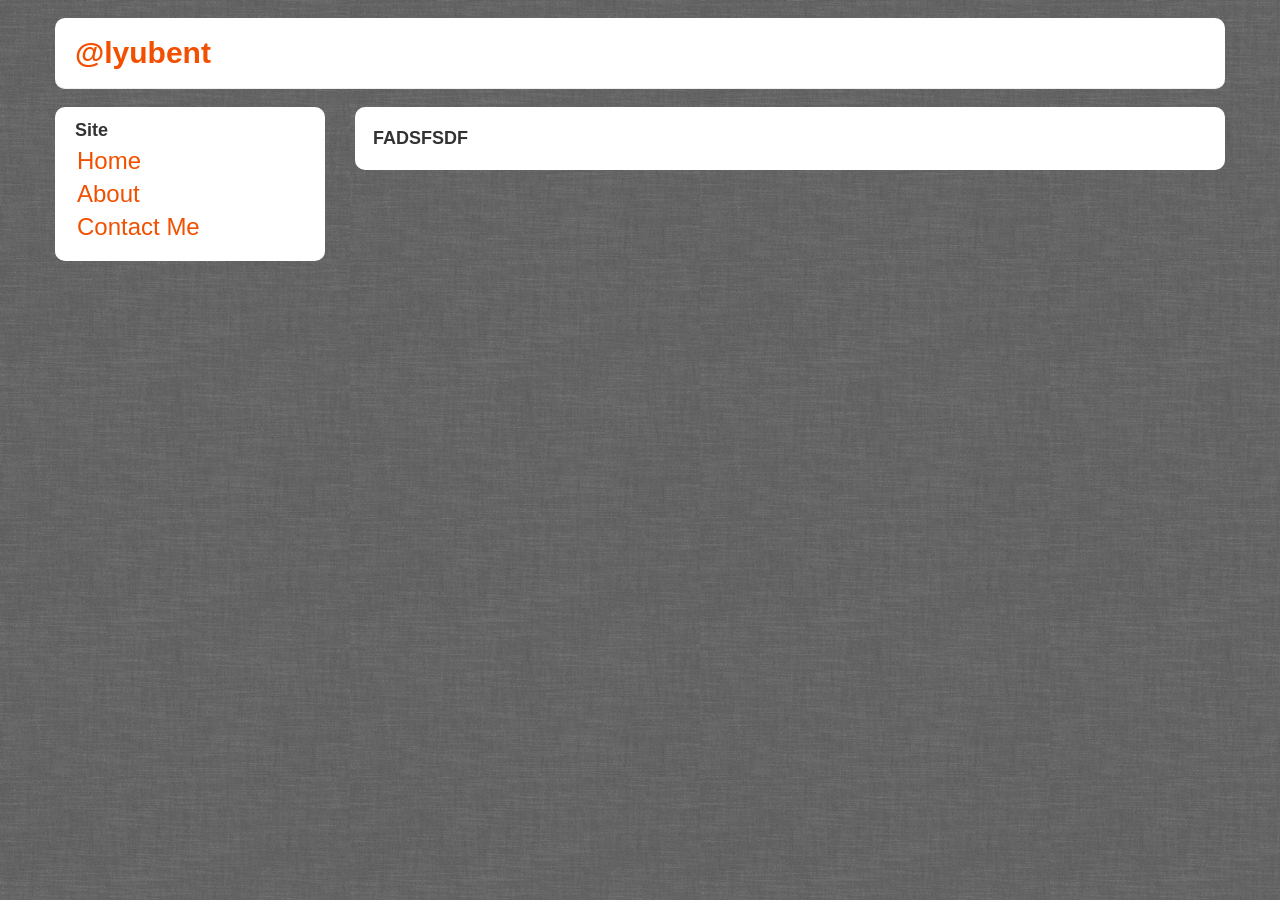
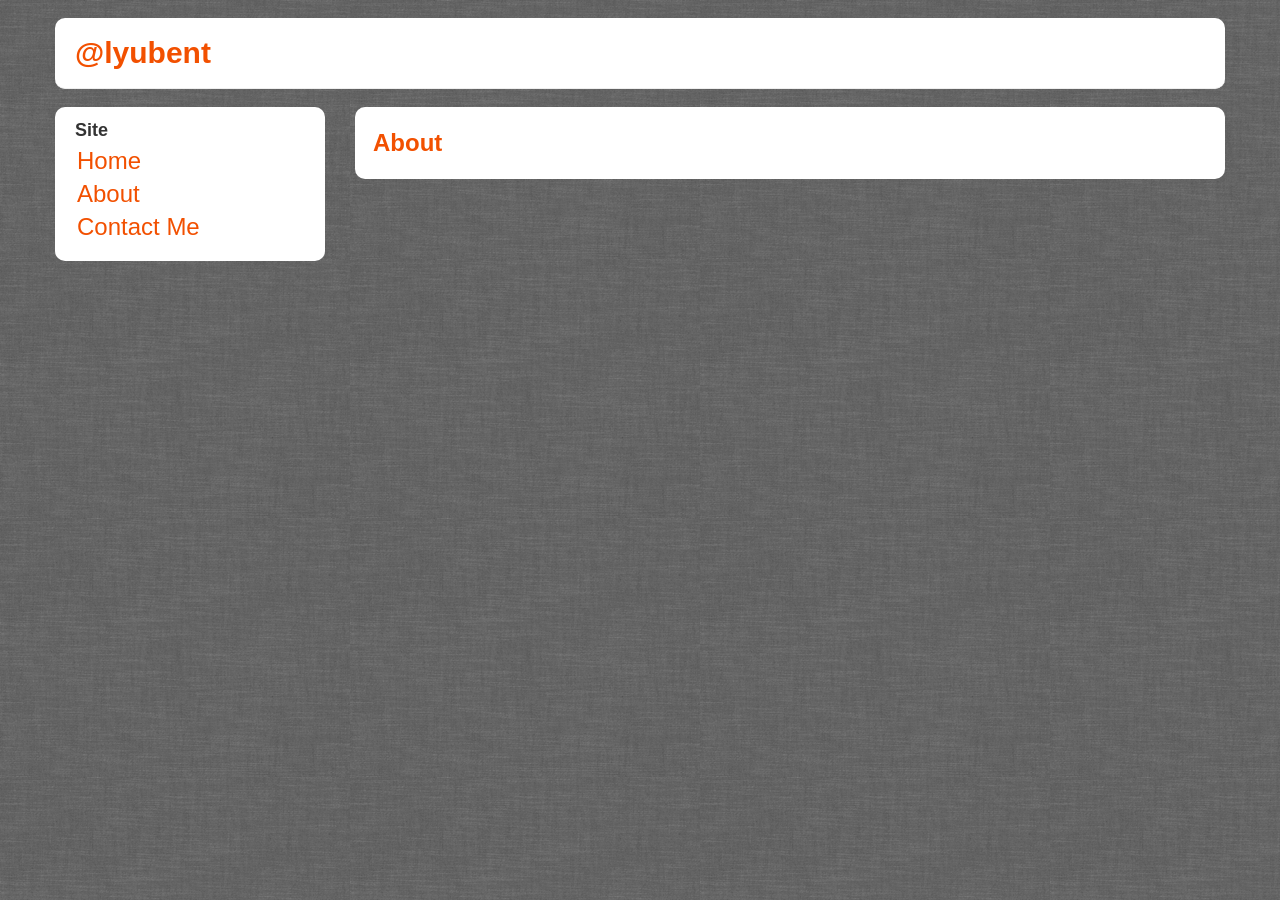
Before and after one commit to lyubent/lyubent.github.com, a Jekyll site: the page built from About/index.html, in a window 1280 px wide. Built offline with Jekyll 4.4.1, drawn with Linux system fonts in a browser that asks for light colours; some web fonts are replaced.

Commit message:
Updated About/index.html

```diff
--- a/About/index.html
+++ b/About/index.html
@@ -2,5 +2,5 @@
 layout: default
 ---
 <div class="post">
-    <h3>FADSFSDF</h3>
+    <h2 style="color:#F25000;">About</h2>
 </div>
```
